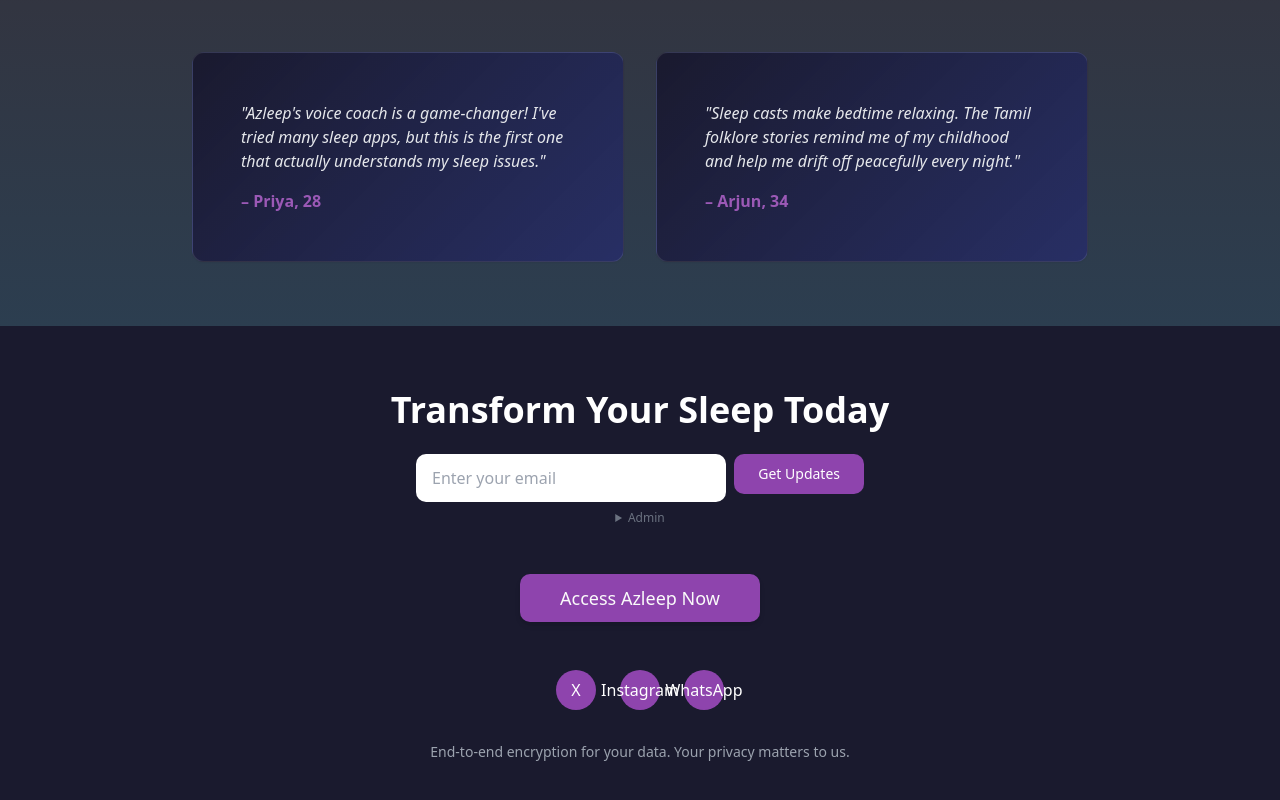
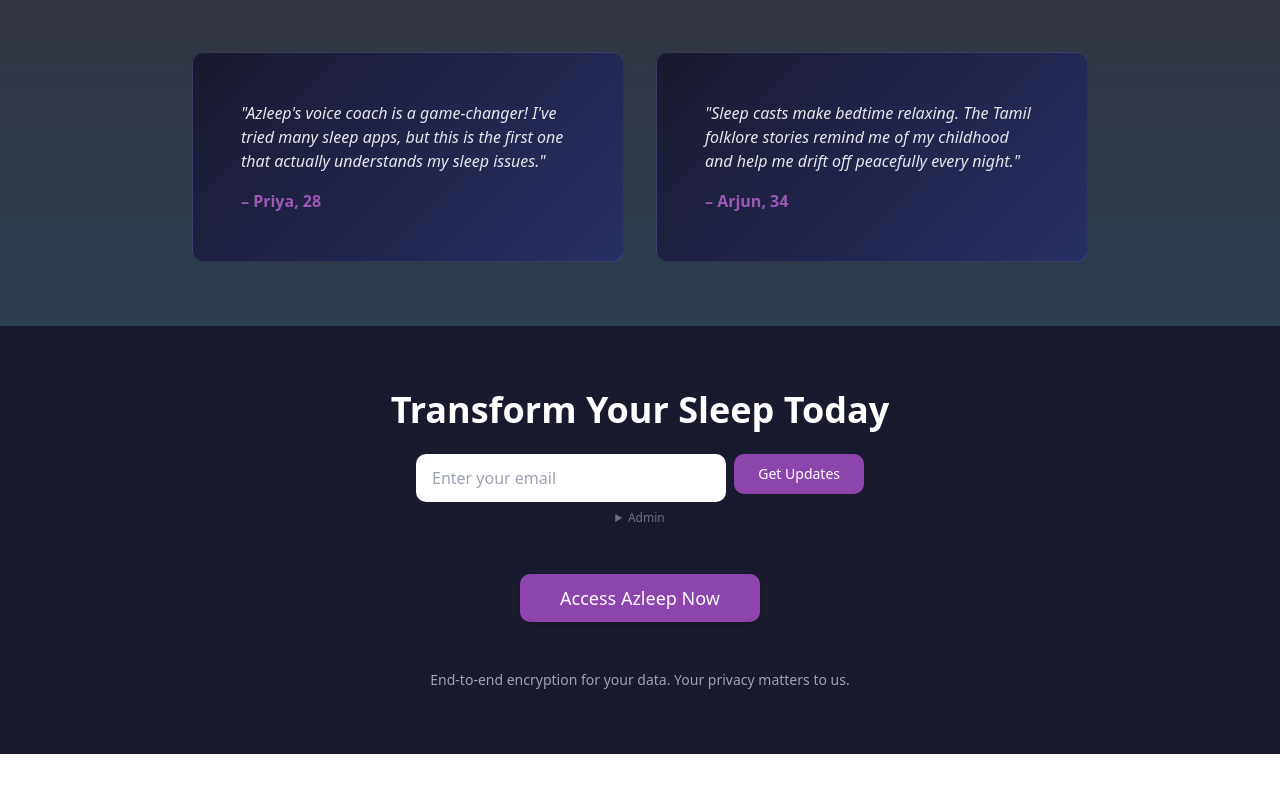
Before and after one commit to HemanthPoojary/Azleep-New, a React (Vite) app: page / in a window 1280 px wide. Shown: the part 2328-3128 px from the top of the page. After the commit the page ends 3082 px from the top, so only its background shows below. Built offline with nearby package versions, Linux system fonts and the light colour scheme.

Commit message:
Remove social buttons
Remove social media buttons from the landing page footer.

```diff
--- a/src/pages/LandingPage.tsx
+++ b/src/pages/LandingPage.tsx
@@ -1,4 +1,3 @@
-
 import React, { useState } from 'react';
 import { Link } from 'react-router-dom';
 import { Mic, Music, Heart, Moon } from 'lucide-react';
@@ -280,12 +279,6 @@ const LandingPage: React.FC = () => {
             </Button>
           </a>
 
-          <div className="flex justify-center gap-6 mb-8">
-            <SocialButton icon="X" url="https://x.com/azleep" />
-            <SocialButton icon="Instagram" url="https://instagram.com/azleep" />
-            <SocialButton icon="WhatsApp" url="https://wa.me/azleep" />
-          </div>
-
           <p className="text-sm text-gray-400">
             End-to-end encryption for your data. Your privacy matters to us.
           </p>
```
